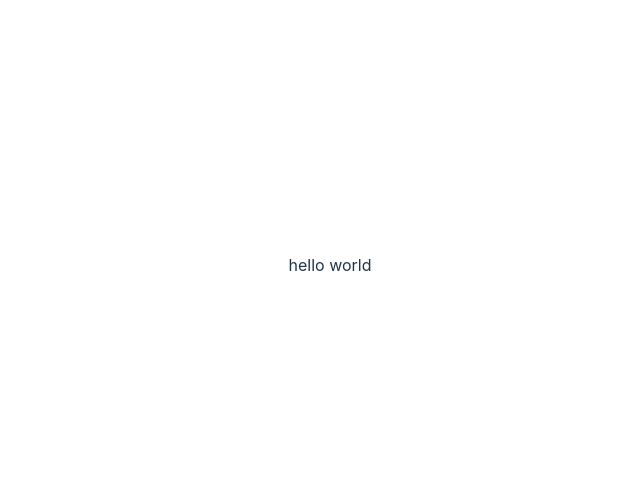
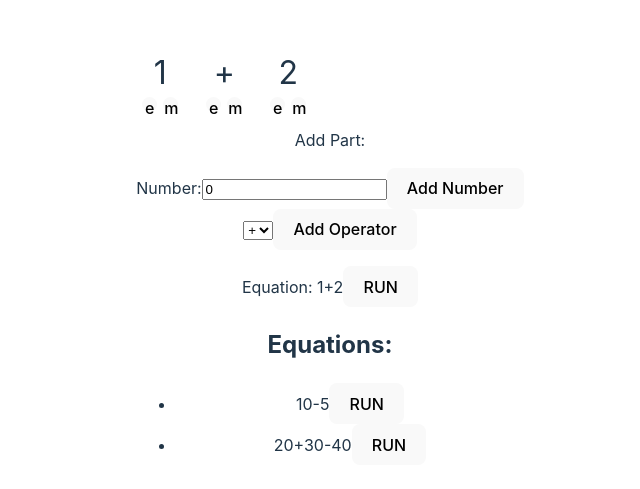
Before and after one commit to Brendan-Leighton/Equation-Maker, a React (Vite) app: page / in a window 1280 px wide. Shown: the part 135-624 px from the top of the page, without its empty margins (310-950 px from the left). Built offline with nearby package versions, Linux system fonts and the light colour scheme.

Commit message:
got the equation making/editing to a good working point but the file had gotten long and needs some extraction.

```diff
--- a/src/App.css
+++ b/src/App.css
@@ -4,3 +4,36 @@
 	padding: 2rem;
 	text-align: center;
 }
+
+.curr-equation-container {
+	display: flex;
+	flex-direction: row;
+	gap: 1rem;
+
+}
+
+.curr-equation-piece {
+	display: flex;
+	flex-direction: column;
+
+	.curr-equation-value {
+		height: 3rem;
+		width: 3rem;
+		font-size: 2rem;
+		text-align: center;
+	}
+
+	.curr-equation-buttons {
+		display: flex;
+		flex-direction: row;
+		justify-content: space-evenly;
+
+		>button {
+			display: block;
+			height: 15px;
+			width: 15px;
+			font-size: 1rem;
+			padding: 0;
+		}
+	}
+}
--- a/src/App.jsx
+++ b/src/App.jsx
@@ -1,12 +1,304 @@
 import { useState } from 'react'
 import './App.css'
+import { evaluate, isInteger } from 'mathjs'
+
+const TYPES = {
+	OPERATOR: 'OPERATOR',
+	OPERAND: 'OPERAND',
+	VARIABLE: 'VARIABLE',
+	PARENTHESIS: {
+		OPEN: 'OPEN',
+		CLOSED: 'CLOSED'
+	}
+}
+
+class EquationPiece {
+	type;
+	value;
+	isEditable;
+
+	constructor(type, value, isEditable = true) {
+		this.type = type;
+		this.value = value;
+		this.isEditable = isEditable;
+	}
+}
+
+class Equation {
+	parts = [];
+
+	constructor(equationPieces) {
+		this.parts = equationPieces;
+	}
+
+	addPart(part) {
+		this.parts.push(part)
+	}
+}
+
+const defaultData = [
+	new Equation([
+		new EquationPiece(TYPES.OPERAND, '10'),
+		new EquationPiece(TYPES.OPERATOR, '-'),
+		new EquationPiece(TYPES.OPERAND, '5'),
+	]),
+	new Equation([
+		new EquationPiece(TYPES.OPERAND, '20'),
+		new EquationPiece(TYPES.OPERATOR, '+'),
+		new EquationPiece(TYPES.OPERAND, '30'),
+		new EquationPiece(TYPES.OPERATOR, '-'),
+		new EquationPiece(TYPES.OPERAND, '40'),
+	]),
+]
 
 function App() {
-	const [count, setCount] = useState(0)
+	/**
+	 * Holds the equation in an array [num, operator, num, operator, etc.]
+	 */
+	const [currEquation, setCurrEquation] = useState(new Equation([
+		new EquationPiece(TYPES.OPERAND, '1'),
+		new EquationPiece(TYPES.OPERATOR, '+'),
+		new EquationPiece(TYPES.OPERAND, '2'),
+	]));
+
+	/**
+	 *
+	 */
+	const [currEquationChangingPart, setCurrEquationChangingPart] = useState('');
+
+	const [editablePieces, setEditablePieces] = useState([false, false, false])
+
+	/**
+	 * Holds all equations that have been created
+	 */
+	const [equations, setEquations] = useState(defaultData)
+
+	const handleAddNewEquation = () => {
+		console.log('handleAddNewEquation() -> fired');
+		const num1 = document.getElementById('num1').value;
+		const num2 = document.getElementById('num2').value;
+
+		console.log(`num1: ${num1}, num2: ${num2}`);
+
+		setEquations(e => [...e, new Equation([num1, '+', num2])])
+	}
+
+	const handleRunEquation = (equation) => {
+		let eqStr = ''
+
+		equation.parts.forEach(part => {
+			eqStr += part.value
+		})
+
+		console.log(`expression: ${eqStr} = ${evaluate(eqStr)}`);
+	}
+
+	/**
+	 * Return HTML to display an equation
+	 *
+	 * @param {Equation} equation
+	 */
+	const markupEquation = (equation) => {
+
+		return (
+			<>
+				{
+					equation.parts.map((part, index) => {
+						return <span key={index}>{part.value}</span>
+					})
+				}
+				<button onClick={e => handleRunEquation(equation)}>RUN</button>
+			</>
+		)
+	}
+
+	/**
+	 * Return an HTML form for editing an equation's pieces
+	 *
+	 * @param {Equation} equation
+	 */
+	const markupEquationForm = (equation) => {
+
+		return equation.parts.map((part, index) => {
+			return (
+				<input
+					onChange={event => handleEquationPartChange(event, index)}
+					key={index}
+					defaultValue={part.value}
+					size={5}
+				/>
+			)
+		})
+	}
+
+	const handleAddNumber = () => {
+		// return if previous part is not an operator
+		if (currEquation.parts[currEquation.parts.length - 1].type !== TYPES.OPERATOR) {
+			console.log("can't add number because last part isn't an operator");
+			return
+		}
+
+		// get new value if not empty string else 0
+		const newValue = document.getElementById('new-number').value;
+		const newNumber = newValue === '' ? '0' : newValue;
+
+		// set state
+		setCurrEquation(e => {
+			return new Equation([...currEquation.parts, new EquationPiece(TYPES.OPERAND, newNumber)])
+		})
+	}
+
+	const handleAddOperator = () => {
+		// return if previous part is also an operator
+		if (currEquation.parts[currEquation.parts.length - 1].type === TYPES.OPERATOR) {
+			console.log("can't add operator because last part is an operator");
+			return
+		}
+
+		// get new operator value
+		const newOperator = document.getElementById('select-operator').value;
+
+		// set state
+		setCurrEquation(e => {
+			return new Equation([...currEquation.parts, new EquationPiece(TYPES.OPERATOR, newOperator)])
+		})
+	}
+
+	const toggleEditMode = (newValue, index) => {
+		console.log('toggleEditMode');
+
+		// when switching from edit mode to display mode, we verify the type of the new value matches the previous value
+		// if (editablePieces[index]) {
+		// 	console.log('newValue: ', newValue);
+		// 	console.log(`editablePieces[${index}], newValue: ${newValue}`);
+		// 	handleEquationPartChange(newValue, currEquation[index])
+		// }
+
+		// toggle bool for editablePiece w/passed in index
+		const newEditablePieces = editablePieces
+		newEditablePieces[index] = !editablePieces[index]
+		setEditablePieces([...newEditablePieces])
+
+		console.log(editablePieces);
+	}
+
+	const isNumber = (value) => {
+		console.log('isNumber? ', !isNaN(value));
+
+		return !isNaN(value);
+
+	}
+
+	const isOperator = (str) => {
+		return (str === '+' || str === '-' || str === '*' || str === '/');
+	}
+
+	const isParenthesis = (str) => {
+		return str === '(' || str === ')';
+	}
+
+	const handleEquationPartChange = (newValue, currPart, partIndex) => {
+		if (newValue === '') return
+		const currValue = currPart.value;
+		const currValueType = currPart.type;
+
+		console.log(`checking changing equation part: \nnewValue: ${newValue} \ncurrValue: ${currValue} \ncurrValueType: ${currValueType}`);
+
+		// don't update value if newValue isn't the same type as currValue
+		switch (currValueType) {
+			case TYPES.OPERAND: {
+				let isNum = isNumber(newValue)
+				console.log(isNum);
+				if (!isNum) return
+				break;
+			}
+			case TYPES.OPERATOR:
+				if (!isOperator(newValue)) return
+				break;
+			case TYPES.PARENTHESIS:
+				if (!isParenthesis(newValue)) return
+				break;
+			default:
+				return
+			// break;
+		}
+
+		console.log('checking changing equation part: passed switch-statement');
+
+		const updatedEquation = currEquation;
+		console.log('updatedEquation - before change: ', updatedEquation);
+		updatedEquation.parts[partIndex].value = newValue;
+		console.log('updatedEquation - after change: ', updatedEquation);
+
+		setCurrEquation(updatedEquation)
+	}
+
+	const markupCurrentEquation = () => {
+
+		return (
+			<>
+				<div className='curr-equation-container'>
+					{
+						currEquation.parts.map((part, index) => {
+							return (
+								<div className='curr-equation-piece' key={index}>
+									{
+										editablePieces[index] ?
+											<input
+												onChange={event => handleEquationPartChange(event.target.value, part, index)}
+												key={index}
+												defaultValue={part.value}
+												className='curr-equation-value'
+												type='number'
+											/> :
+											<div className="curr-equation-value">{part.value}</div>
+									}
+									<div className="curr-equation-buttons">
+										<button className="edit-curr-equation-value" onClick={e => toggleEditMode(e.target.value, index)}>e</button>
+										<button className="move-curr-equation-value">m</button>
+									</div>
+								</div>
+							)
+						})
+					}
+				</div>
+			</>
+		)
+	}
 
 	return (
 		<>
-			<p>hello world</p>
+			{markupCurrentEquation(currEquation)}
+
+			<p>Add Part:</p>
+			<label htmlFor="new-number">Number:
+				<input id='new-number' type="number" defaultValue={0} />
+			</label>
+			<button onClick={handleAddNumber}>Add Number</button>
+
+			<br />
+			<select name="operators" id="select-operator">
+				<option value="+">+</option>
+				<option value="-">-</option>
+				<option value="*">*</option>
+				<option value="/">/</option>
+			</select>
+			<button onClick={handleAddOperator}>Add Operator</button>
+
+			<p>Equation: {markupEquation(currEquation)}
+			</p>
+
+			<h2>Equations:</h2>
+
+			<ul>
+				{
+					equations.map((equation, index) => {
+						return (
+							<li key={index}>{markupEquation(equation)}</li>
+						)
+					})
+				}
+			</ul>
 		</>
 	)
 }
```
